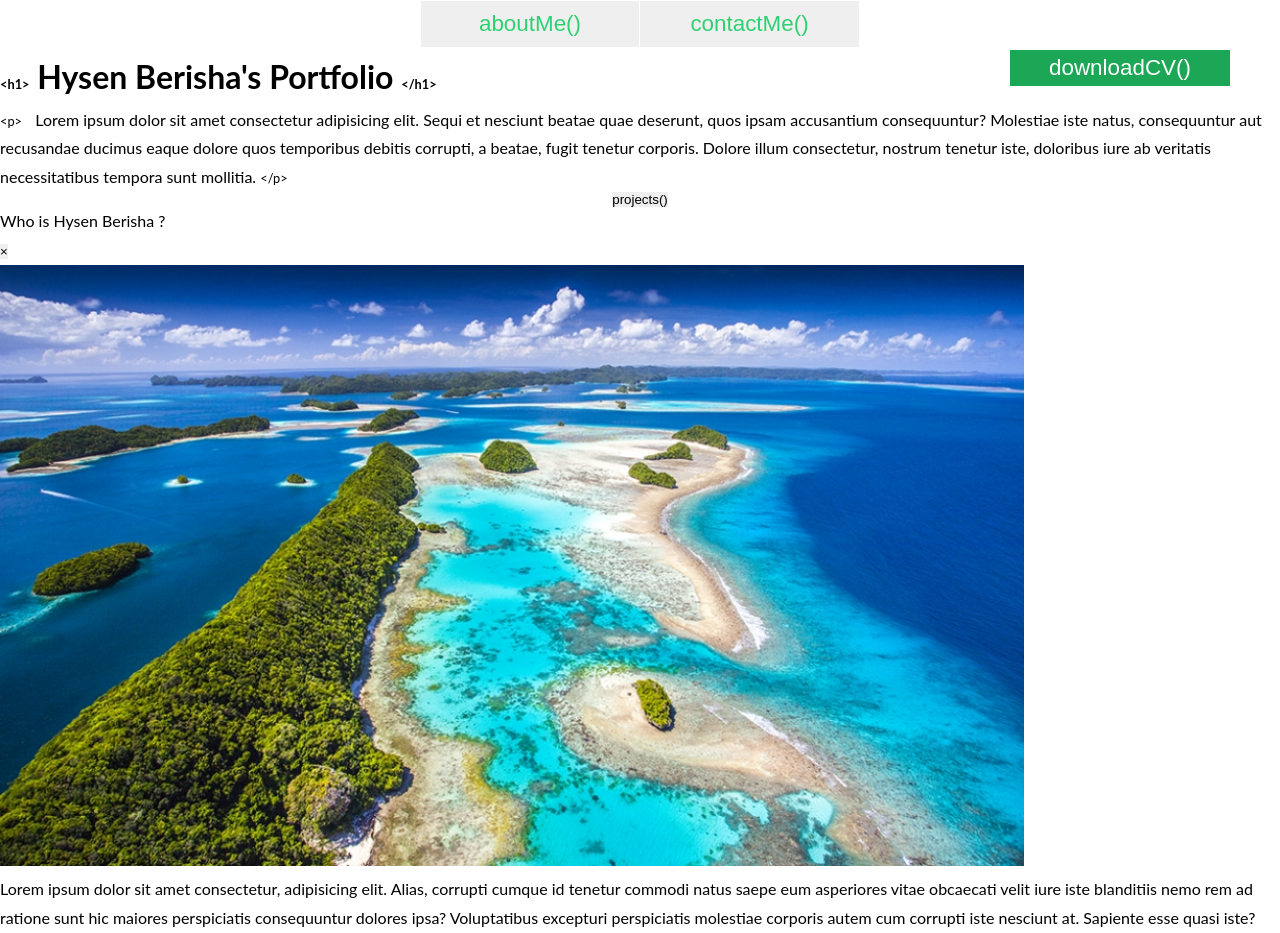
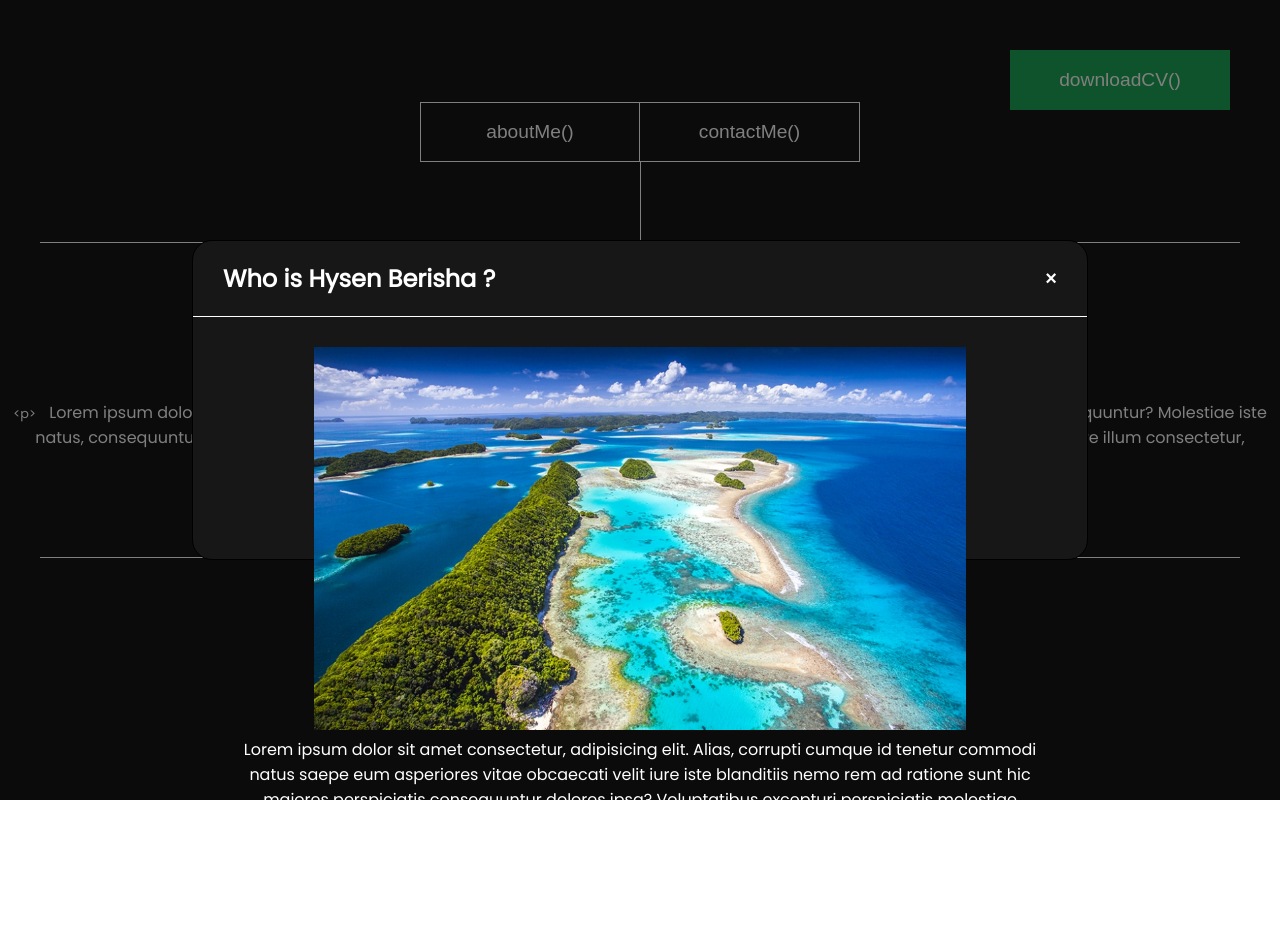
Before and after one commit to HysenB/Personal-Portfolio, a plain HTML site: page index.html in a window 1280 px wide. Both pictures are taken after a click on the button "aboutMe()". After the commit the page ends 800 px from the top, so only its background shows below. Drawn offline with nearby package versions, Linux system fonts and the light colour scheme; a web font is replaced by a local one.

Commit message:
Adding CSS and JS for modal section/about

```diff
--- a/script.js
+++ b/script.js
@@ -1 +1,36 @@
-//
+const openModalButtons = document.querySelectorAll('[data-modal-target]')
+const closeModalButtons = document.querySelectorAll('[data-close-button]')
+const overlay = document.getElementById('overlay')
+
+openModalButtons.forEach(button => {
+  button.addEventListener('click', () => {
+    const modal = document.querySelector(button.dataset.modalTarget)
+    openModal(modal)
+  })
+})
+
+overlay.addEventListener('click', () => {
+  const modals = document.querySelectorAll('.modal.active')
+  modals.forEach(modal => {
+    closeModal(modal)
+  })
+})
+
+closeModalButtons.forEach(button => {
+  button.addEventListener('click', () => {
+    const modal = button.closest('.modal')
+    closeModal(modal)
+  })
+})
+
+function openModal(modal) {
+  if (modal == null) return
+  modal.classList.add('active')
+  overlay.classList.add('active')
+}
+
+function closeModal(modal) {
+  if (modal == null) return
+  modal.classList.remove('active')
+  overlay.classList.remove('active')
+}
--- a/style.css
+++ b/style.css
@@ -7,10 +7,10 @@
     --color-white: #fff;
     --color-light: #f4f4f4;
     --color-dark: #525252;
-    --color-black: #141415;
-    --color-primary: ;
-    --color-primary-light: ;
-
+    --color-black: #171717;
+    --color-primary: #1ca757;
+    --color-primary-light: #20c063;
+    --color-primary-dark: #168343;
 
     --transition: all 300ms ease;
 }
@@ -23,41 +23,33 @@
     box-sizing: border-box;
     list-style: none;
     text-decoration: none;
+    color: var(--color-white);
+    font-size: 16px;
 }
 
 
 body, html {
     height: 100%;
-    margin: 0;
-    font: 400 15px/1.8 "Lato", sans-serif;
-    font-size: 16px;
-    box-sizing: border-box;
   }
 
-
-
-.bgimg-1 {
+  /* Content */
+#content {
     background-color: #171717;
     height: 100%;
+    width: auto;
     display: flex;
     flex-direction: column;
-    font-family: 'Roboto', sans-serif;
     /* font-family: 'Inspiration', cursive; */
     font-family: 'Poppins', sans-serif;
-  }
-
-  .bgimg-1{
-    /* position: relative; */
-    /* opacity: 0.65; */
     background-position: center;
     background-repeat: no-repeat;
     background-size: cover;
     align-items: center;
-
     justify-content: center;
   }
 
-  .caption {
+/* Header */
+#header {
   /* position: absolute;
   left: 0;
   top: 25%;  */
@@ -65,9 +57,7 @@ body, html {
   top: 15%; */
   justify-content: center;
   align-items: center;
-    width: 100%;
   text-align: center;
-    color: white;
 }
 
 #buttons {
@@ -75,20 +65,32 @@ body, html {
   justify-content: center;
 }
 
-  .button {
+/* Buttons */
+.button, .button-bottom {
+  background-color: rgba(0, 0, 0, 0);
   width: 220px;
+  height: 60px;
   padding: 10px 20px;
   border: 0.5px solid #fff;
   cursor: pointer;
-    font-size: 1.4rem;
-    color: #2ed172;
+  font-size: 1.2rem;
+  color: #ffffff;
 }
-  .button:hover {
+
+.button:hover, .button-bottom:hover {
   background-color: #1ca757;
   color: white;
 }
+.button:first-child{
+  border-left: 1;
+}
+.button:last-child{
+  border-left: 0;
+}
 
-  .cv {
+
+/* Button - Download CV */
+.button.cv {
   position: absolute;
   right: 50px;
   top: 50px;
@@ -98,33 +100,106 @@ body, html {
   color: white;
 }
 
-  .qwer:hover {
-      background-color: #168443;
+.button.cv:hover {
+  background-color: #168343;
 }
 
-.button:last-child{
-      border-left: 0;
-  }
-
-  .example {
+/* Arrows */
+.arrow {
   display: flex;
   flex-direction: column;
   align-items: center;
   justify-content: center;
 }
 
-  .example2 {
-    height: 60px;
+.arrow-vertical {
+  height: 80px;
   border-left: 0.5px #fff solid;
 }
-  .example3 {
-      width: 300px;
+.arrow-horizontal-top {
+  width: 1200px;
   border-bottom: 1px solid #fff;
   margin-bottom: 2rem;
 }
 
-  .example4 {
-    width: 300px;
+.arrow-horizontal-bottom {
+  width: 1200px;
   border-bottom: 1px solid #fff;
   margin-top: 2rem;
 }
+
+/* Container */
+.container {
+  margin: 50px 0;
+}
+
+.container h1 {
+  margin-bottom: 50px;
+}
+
+/*----------*/
+*, *::after, *::before {
+  box-sizing: border-box;
+}
+
+.modal {
+  position: fixed;
+  top: 50%;
+  left: 50%;
+  transform: translate(-50%, -50%) scale(0);
+  transition: 200ms ease-in-out;
+  border: 1px solid black;
+  border-radius: 20px;
+  z-index: 10;
+  background-color: var(--color-black);
+  width: 70%;
+  height: 40%;
+  max-width: 80%;
+}
+
+.modal.active {
+  transform: translate(-50%, -50%) scale(1);
+}
+
+.modal-header {
+  padding: 20px 30px;
+  display: flex;
+  justify-content: space-between;
+  align-items: center;
+  border-bottom: 1px solid var(--color-white);
+}
+
+.modal-header .title {
+  font-size: 1.5rem;
+  font-weight: bold;
+}
+
+.modal-header .close-button {
+  cursor: pointer;
+  border: none;
+  outline: none;
+  background: none;
+  font-size: 1.25rem;
+  font-weight: bold;
+}
+
+.modal-body {
+  padding: 30px 40px
+}
+
+#overlay {
+  position: fixed;
+  opacity: 0;
+  transition: 200ms ease-in-out;
+  top: 0;
+  left: 0;
+  right: 0;
+  bottom: 0;
+  background-color: rgba(0, 0, 0, .5);
+  pointer-events: none;
+}
+
+#overlay.active {
+  opacity: 1;
+  pointer-events: all;
+}
```
Lines whose indentation alone changed are shown as unchanged.
